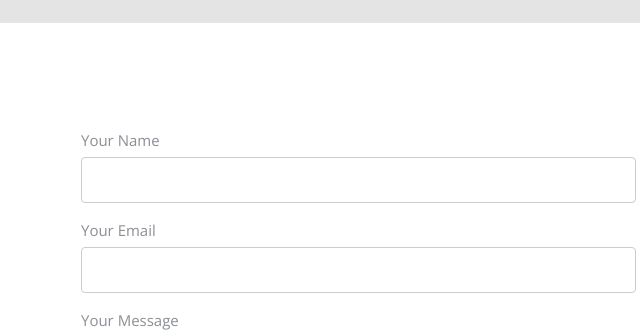
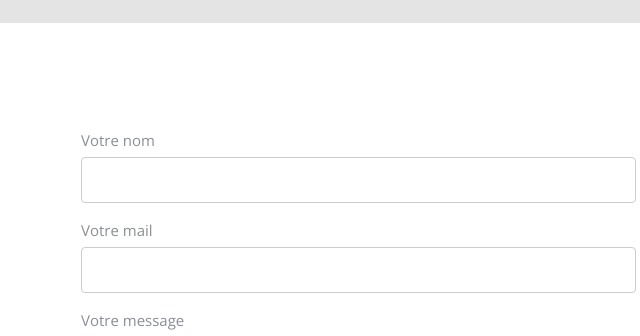
Before and after one commit to totolea/SiteResto, a website: page index.html in a window 1280 px wide. Shown: the part 6420-6756 px from the top of the page, 574-1214 px from the left. Drawn offline with nearby package versions, Linux system fonts and the light colour scheme; files whose address does not match are found by name.

Commit message:
trad formulaire

```diff
--- a/index.html
+++ b/index.html
@@ -440,19 +440,19 @@
           <div class="col-md-6 col-md-push-1 probootstrap-animate">
             <form method="post" class="probootstrap-form">
               <div class="form-group">
-                <label for="c_name">Your Name</label>
+                <label for="c_name">Votre nom</label>
                 <div class="form-field">
                   <input type="text" id="c_name" class="form-control">
                 </div>
               </div>
               <div class="form-group">
-                <label for="c_email">Your Email</label>
+                <label for="c_email">Votre mail</label>
                 <div class="form-field">
                   <input type="text" id="c_email" class="form-control">
                 </div>
               </div>
               <div class="form-group">
-                <label for="c_message">Your Message</label>
+                <label for="c_message">Votre message</label>
                 <div class="form-field">
                   <textarea name="c_message" id="c_message" cols="30" rows="10" class="form-control"></textarea>
                 </div>
```
